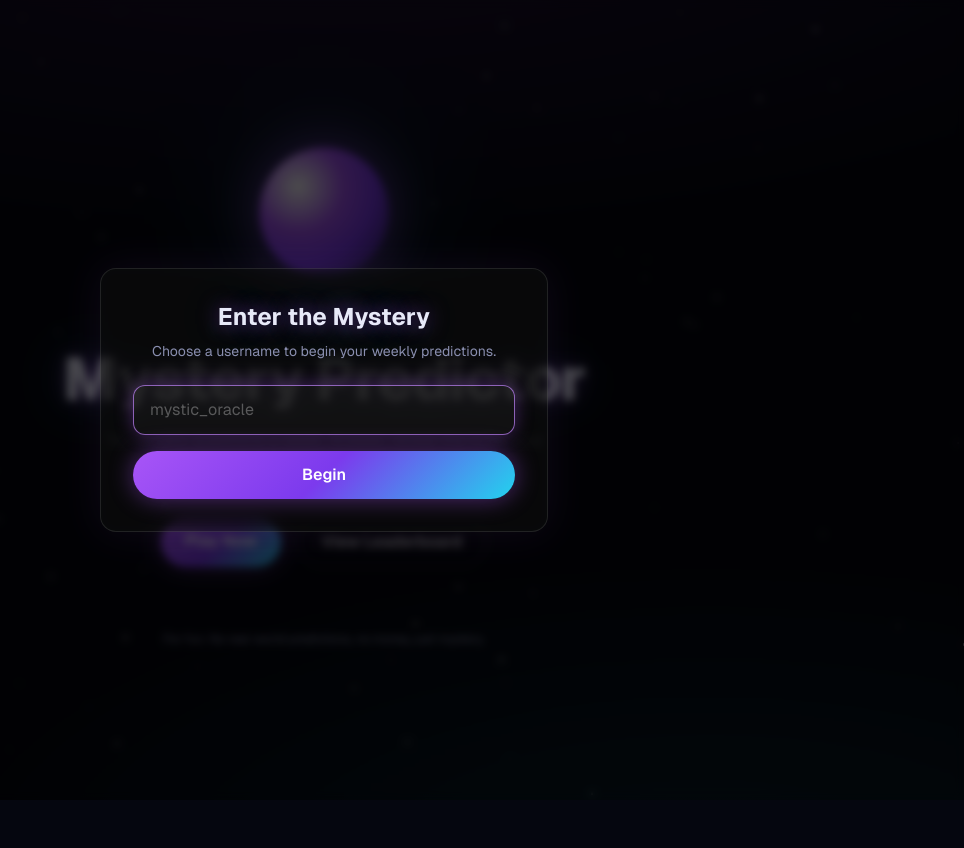
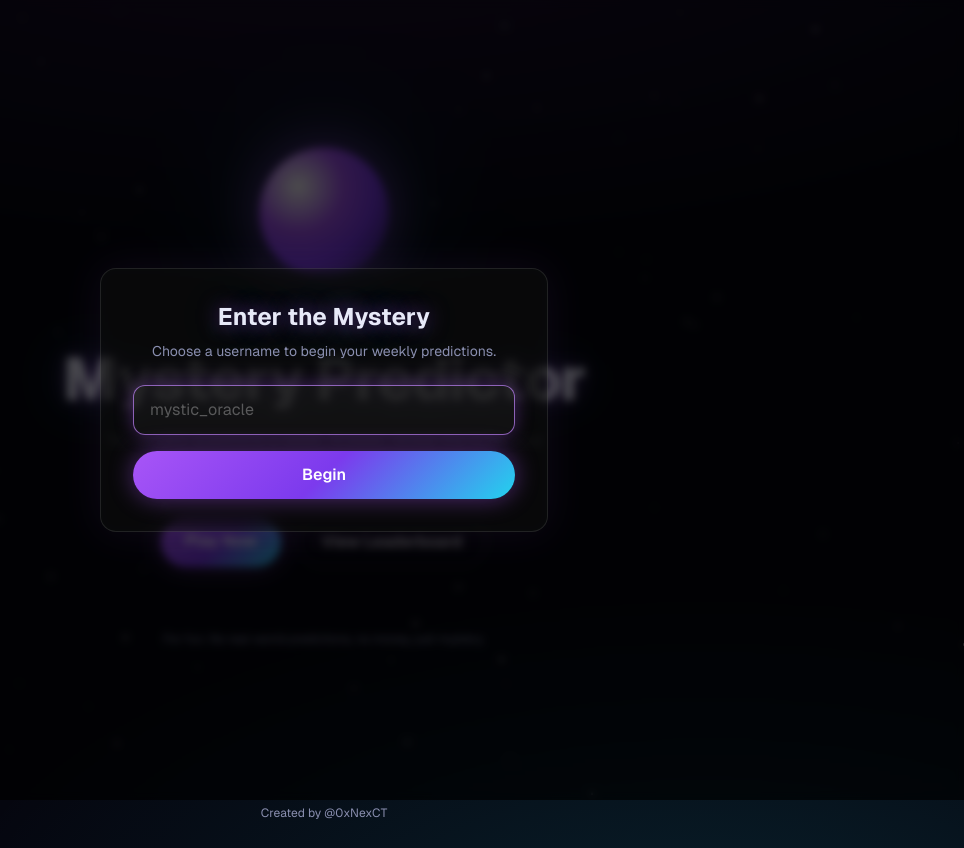
Before and after one commit to 0xNexCT/mystery-predictor, a Next.js app: page / in a window 1280 px wide. Shown: the whole page, without its empty margins (316-1280 px from the left). Before the commit the page ends 800 px from the top, so only its background shows below. Built offline with nearby package versions, Linux system fonts and the light colour scheme.

Commit message:
feat: add 'Created by @0xNexCT' footer

```diff
--- a/app/layout.tsx
+++ b/app/layout.tsx
@@ -35,6 +35,16 @@ export default function RootLayout({
         className={`${geistSans.variable} ${geistMono.variable} antialiased`}
       >
         {children}
+        <footer className="pb-6 text-center">
+          <a
+            href="https://x.com/0xNexCT"
+            target="_blank"
+            rel="noopener noreferrer"
+            className="text-xs text-[var(--muted)] transition-colors hover:text-cyan-300"
+          >
+            Created by @0xNexCT
+          </a>
+        </footer>
       </body>
     </html>
   );
```
